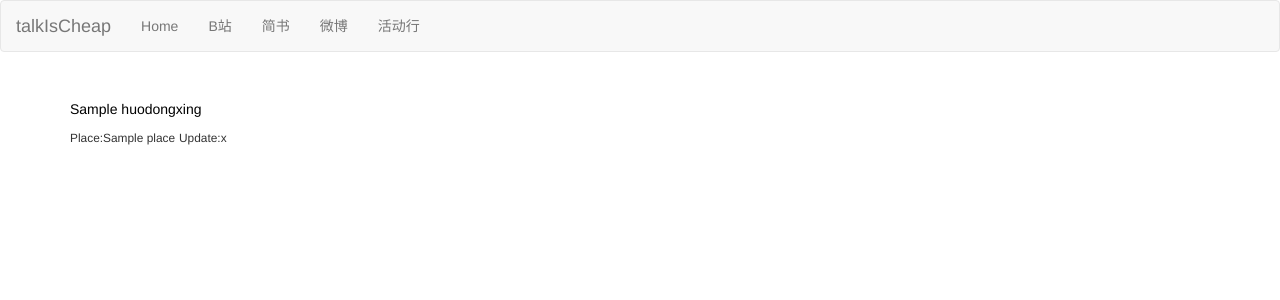
After one commit to WolfMy/News-aggregation-website-based-on-Bytom, a Flask app: page /huodongxing in a window 1280 px wide. The commit adds this page. Shown: the top 300 px of the page. Run offline with Flask 2, Linux system fonts and the light colour scheme; a database or web service that is not in the repository returns one stand-in record (values such as "Sample title"); some libraries are stand-ins or nearby versions.

Commit message:
增加分页功能，美化界面，数据排序等细节处理

```diff
--- a/Bytom/app/templates/base.html
+++ b/Bytom/app/templates/base.html
@@ -3,17 +3,24 @@
     {% if title %}{{ title }} - talkIsCheap{% else %}Welcome to talkIsCheap{% endif %}
 {% endblock %}
 {% block navbar %}
-    <nav>
-        <div class="container">
-
-            <ul class="nav nav-tabs">
-                <li role="presentation"><a href="{{ url_for('index') }}">talkIsCheap<span class="badge red">42</span></a></li>
-                <li role="presentation"><a href="{{ url_for('index') }}">Home<span class="badge red">42</span></a></li>
-                <li role="presentation"><a href="{{ url_for('weibo') }}">微博<span class="badge">42</span></a></li>
-                <li role="presentation"><a href="{{ url_for('bilibili') }}">B站<span class="badge">42</span></a></li>
-                <li role="presentation"><a href="{{ url_for('jianshu') }}">简书<span class="badge">42</span></a></li>
+    <nav class="navbar navbar-default">
+        <div class="navbar-header">
+            <button type="button" class="navbar-toggle collapsed" data-toggle="collapse" data-target="#bs-example-navbar-collapse-1" aria-expanded="false">
+            <span class="sr-only">Toggle navigation</span>
+            <span class="icon-bar"></span>
+            <span class="icon-bar"></span>
+            <span class="icon-bar"></span>
+            </button>
+            <a class="navbar-brand" href="#">talkIsCheap</a>
+        </div>
+        <div class="collapse navbar-collapse" id="bs-example-navbar-collapse-1">
+            <ul class="nav navbar-nav">
+                <li role="presentation"><a href="{{ url_for('index') }}">Home</a></li>
+                <li role="presentation"><a href="{{ url_for('bilibili') }}">B站</a></li>
+                <li role="presentation"><a href="{{ url_for('jianshu') }}">简书</a></li>
+                <li role="presentation"><a href="{{ url_for('weibo') }}">微博</a></li>
+                <li role="presentation"><a href="{{ url_for('huodongxing') }}">活动行</a></li>
             </ul>
-        </div>
         </div>
     </nav>
 {% endblock %}
@@ -28,5 +35,17 @@
     {% endwith %}
     {# application content needs to be provided in the app_content block #}
     {% block app_content %}{% endblock %}
+    <nav aria-label="...">
+        <ul class="pager">
+            {% if prev_url %}
+                <li class="previous"><a href="{{ prev_url }}"><span aria-hidden="true">&larr;</span> 上一页</a></li>
+            {% endif %}
+            {% if next_url %}
+                <li class="next"><a href="{{ next_url }}">下一页 <span aria-hidden="true">&rarr;</span></a></li>
+            {% endif %}
+
+        </ul>
+    </nav>
+
 </div>
 {% endblock %}
--- /dev/null
+++ b/Bytom/app/templates/huodongxing.html
@@ -0,0 +1,16 @@
+{% extends "base.html" %}
+{% block app_content %}
+	{% for item in items %}
+		<div>
+			<div>
+				<div>
+					<a href="{{ item.url }}"><br><h5 style="color:black">{{item.title}}</h5></a>
+				</div>
+			</div>
+			<div>
+				<span class="small">Place:{{item.place}}</span>
+				<span class="small">Update:{{item.datestamp}}</span>
+			</div>
+		</div>
+	{% endfor %}
+{% endblock %}
--- a/Bytom/app/views.py
+++ b/Bytom/app/views.py
@@ -2,14 +2,53 @@
 # @Author: TD21forever
 # @Date:   2019-05-01 15:56:18
 # @Last Modified by:   TD21forever
-# @Last Modified time: 2019-05-06 15:11:45
+# @Last Modified time: 2019-05-07 01:29:52
 from app import app
 from flask import render_template, flash, redirect, session, url_for, request, g
+from flask_pymongo import PyMongo,DESCENDING,ASCENDING
 # from flask_login import login_user, logout_user, current_user, login_required
 from app import app, mongo
 # from app.models import User
 # from werkzeug.urls import url_parse
 from datetime import datetime
+
+PERPAGE=20
+
+class Paginate:
+	def __init__(self, page,total):
+		self.total = total
+		#总共的页数
+		self.pages = int(self.total / PERPAGE)
+
+		if self.total % PERPAGE != 0:
+			self.pages += 1
+		if page == -1:
+			self.page = self.pages
+		else:
+			#当前的page为传入的参数page
+			self.page = page
+		if self.page == 1:
+			self.has_prev = False
+		else:
+			self.has_prev = True
+		#如果当前的页面大于等于总页数
+		if self.page >= self.pages:
+			self.has_next = False
+		else:
+			self.has_next = True
+		self.next_num = self.page + 1
+		self.per_page = PERPAGE
+		self.prev_num = self.page - 1
+	@property
+	def nextnum(self):
+		return self.next_num
+	@property
+	def prevnum(self):
+		return self.prev_num
+	@property
+	def weibos(self):
+
+		return current_weibo
 
 @app.route('/')
 @app.route('/index')
@@ -18,19 +57,75 @@ def index():
 	github =  mongo.db.github.find()[:100]
 	huodongxing =  mongo.db.huodongxing.find()[:100]
 	jianshu = mongo.db.jianshu.find()[:100]
+
 	return render_template('index.html',items=bilibili)
 
 @app.route('/weibo')
 def weibo():
-	weibo = mongo.db.weibo.find()[:100]
-	return render_template('weibo.html',items=weibo)
+	page = request.args.get('page', 1, type=int)
+	#总共的数据量
+	count = mongo.db.weibo.find().count()
+	items = Paginate(page,count)
+	if items.has_next:
+		next_url = url_for('weibo', page=items.nextnum)
+	else:
+		next_url = None
+
+	if items.has_prev:
+		prev_url = url_for('weibo', page=items.prevnum)
+	else:
+		prev_url = None
+
+	weibo = mongo.db.weibo.find({"content":{"$exists":"true"},"$where":"(this.content.length > 30)"}).sort([('_id', DESCENDING)]).skip(PERPAGE*(page-1)).limit(PERPAGE)
+
+	return render_template('weibo.html',items=weibo,next_url=next_url,prev_url=prev_url)
 
 @app.route('/bilibili')
 def bilibili():
-	bilibili = mongo.db.bilibili.find()[:100]
-	return render_template('bilibili.html',items=bilibili)
+	page = request.args.get('page', 1, type=int)
+	count = mongo.db.bilibili.find().count()
+	items = Paginate(page,count)
+	if items.has_next:
+		next_url = url_for('bilibili', page=items.nextnum)
+	else:
+		next_url = None
+	if items.has_prev:
+		prev_url = url_for('bilibili', page=items.prevnum)
+	else:
+		prev_url = None
+	bilibili = mongo.db.bilibili.find().sort([('playnum', DESCENDING)]).skip(PERPAGE*(page-1)).limit(PERPAGE)
+	return render_template('bilibili.html',items=bilibili,next_url=next_url,prev_url=prev_url)
 
 @app.route('/jianshu')
 def jianshu():
-	jianshu = mongo.db.jianshu.find()[:100]
-	return render_template('jianshu.html',items=jianshu)
+	page = request.args.get('page', 1, type=int)
+	count = mongo.db.jianshu.find().count()
+	items = Paginate(page,count)
+	if items.has_next:
+		next_url = url_for('jianshu', page=items.nextnum)
+	else:
+		next_url = None
+	if items.has_prev:
+		prev_url = url_for('jianshu', page=items.prevnum)
+	else:
+		prev_url = None
+	jianshu = mongo.db.jianshu.find().sort([('timestamp',DESCENDING)]).skip(PERPAGE*(page-1)).limit(PERPAGE)
+	return render_template('jianshu.html',items=jianshu,next_url=next_url,prev_url=prev_url)
+
+@app.route('/huodongxing')
+def huodongxing():
+	page = request.args.get('page', 1, type=int)
+	count = mongo.db.huodongxing.find().count()
+	items = Paginate(page,count)
+	count = mongo.db.huodongxing.find().count()
+	if items.has_next:
+		next_url = url_for('huodongxing', page=items.nextnum)
+	else:
+		next_url = None
+
+	if items.has_prev:
+		prev_url = url_for('huodongxing', page=items.prevnum)
+	else:
+		prev_url = None
+	huodongxing = mongo.db.huodongxing.find().sort([('datestamp', ASCENDING)]).skip(PERPAGE*(page-1)).limit(PERPAGE)
+	return render_template('huodongxing.html',items=huodongxing,next_url=next_url,prev_url=prev_url)
--- a/Bytom/config.py
+++ b/Bytom/config.py
@@ -2,7 +2,7 @@
 # @Author: TD21forever
 # @Date:   2019-05-03 22:27:05
 # @Last Modified by:   TD21forever
-# @Last Modified time: 2019-05-03 23:10:14
+# @Last Modified time: 2019-05-07 01:15:04
 import os
 class Config:
 	# #首先去读取环境变量的值，如果没有，则使用硬编码字符串作为替代
```
Also changed, not shown: Bytom/app/templates/bilibili.html (+18 -7 lines), Bytom/app/templates/jianshu.html (+13 -4 lines), Bytom/app/templates/weibo.html (+6 -6 lines). Lines whose indentation alone changed are shown as unchanged.
